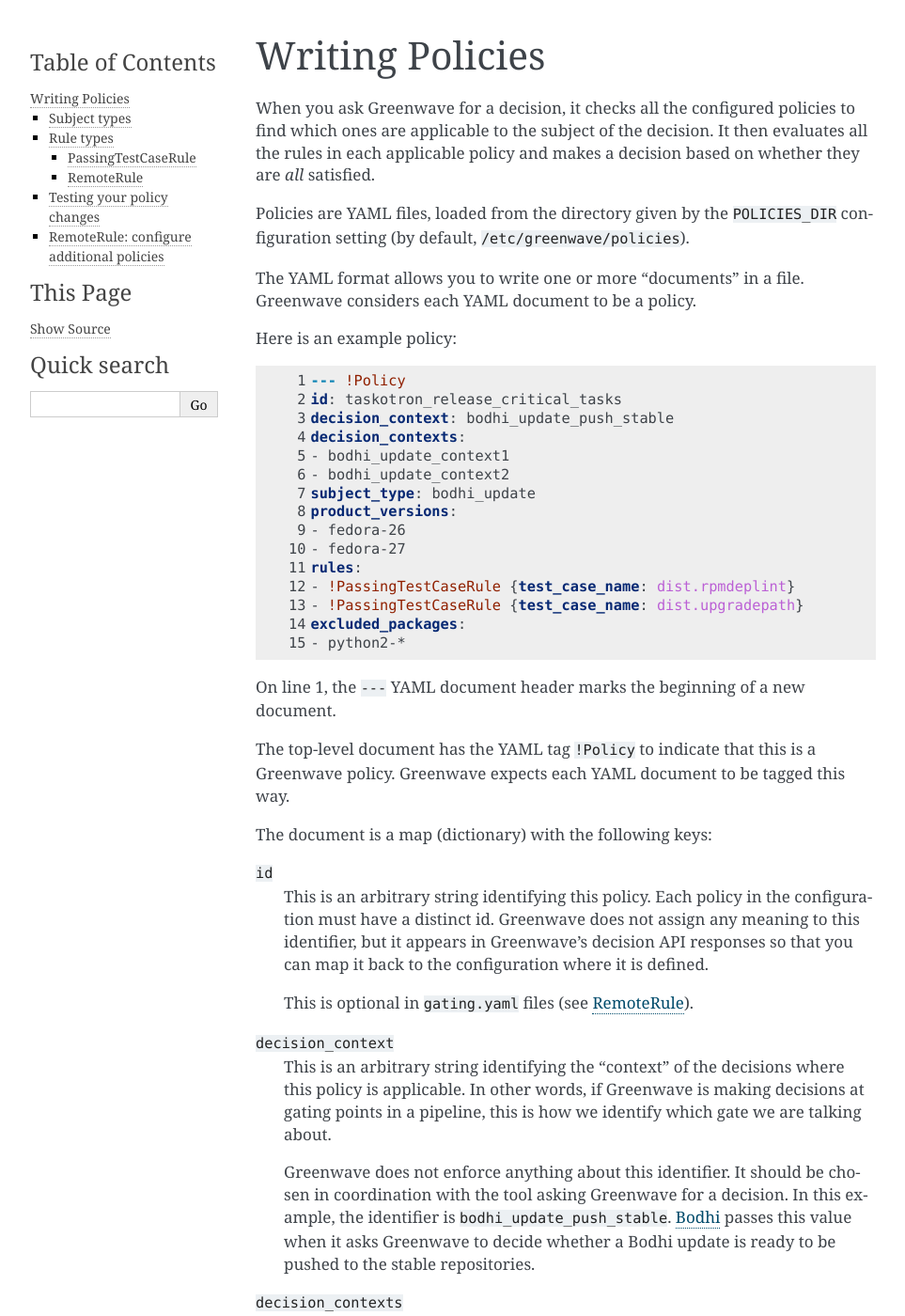
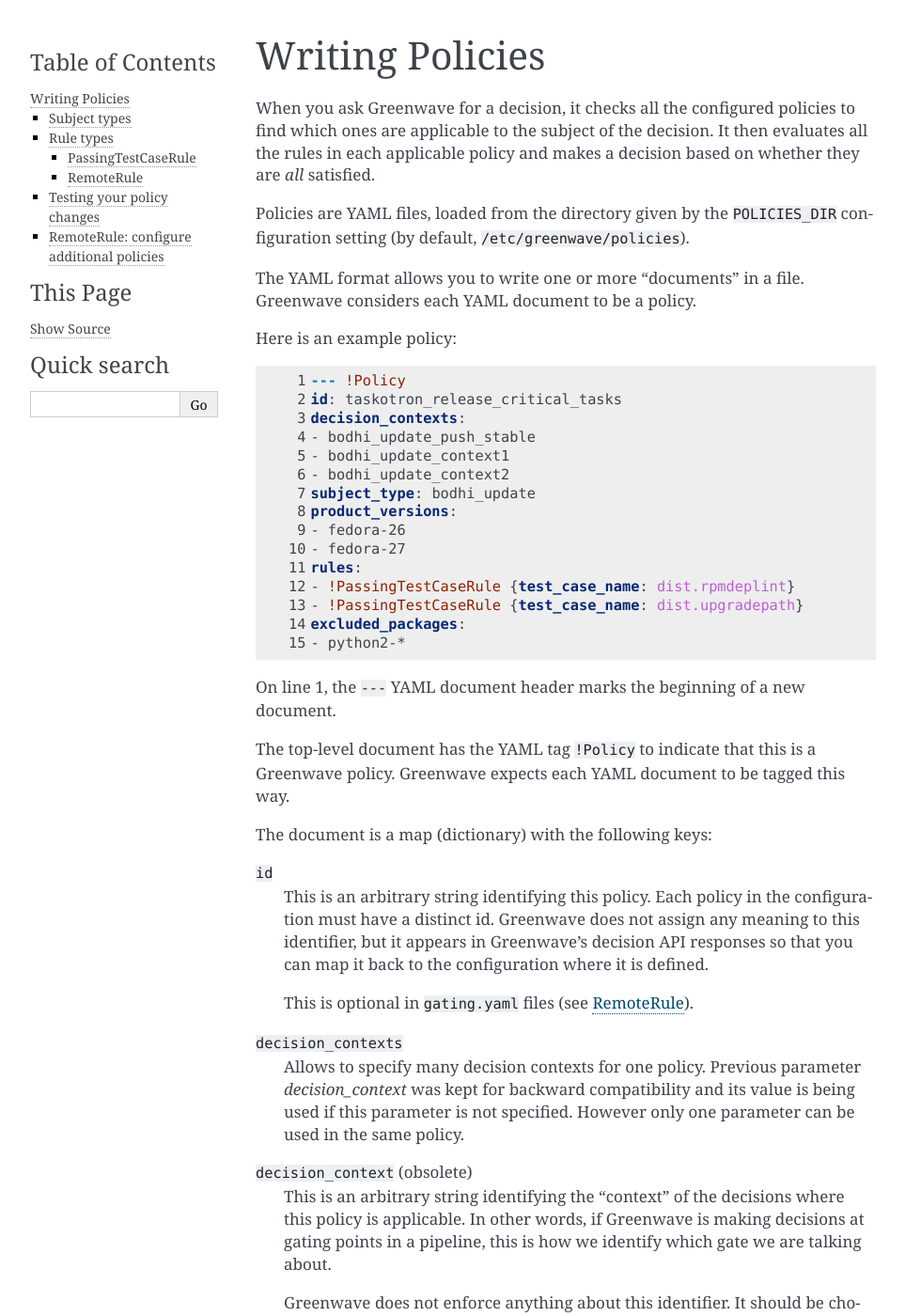
Before and after one commit to release-engineering/greenwave, a Sphinx documentation site: the page built from docs/policies.rst, in a window 1280 px wide and 1400 px high. Shown: the whole window at 94% size, without its empty margins (148-1111 px from the left). Built offline with Sphinx 7.4.7, drawn with Linux system fonts in a browser that asks for light colours; pages that are not in the unit, such as notebooks, are missing from menus; some of the changed text lies outside the part shown.

Commit message:
Multiple decision contexts ('decision_contexts' field) updates
This fixes: #467
JIRA: RHELWF-413

```diff
--- a/docs/policies.rst
+++ b/docs/policies.rst
@@ -21,8 +21,8 @@
 
    --- !Policy
    id: taskotron_release_critical_tasks
-   decision_context: bodhi_update_push_stable
    decision_contexts:
+   - bodhi_update_push_stable
    - bodhi_update_context1
    - bodhi_update_context2
    subject_type: bodhi_update
@@ -52,7 +52,13 @@
 
    This is optional in ``gating.yaml`` files (see :ref:`remote-rule`).
 
-``decision_context``
+``decision_contexts``
+   Allows to specify many decision contexts for one policy. Previous
+   parameter `decision_context` was kept for backward compatibility
+   and its value is being used if this parameter is not specified.
+   However only one parameter can be used in the same policy.
+
+``decision_context`` (obsolete)
    This is an arbitrary string identifying the "context" of the decisions
    where this policy is applicable. In other words, if Greenwave is making
    decisions at gating points in a pipeline, this is how we identify which
```
Also changed, not shown: other parts of docs/policies.rst (+0 -5 lines), 2 other files.
